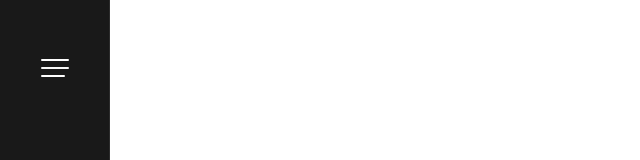
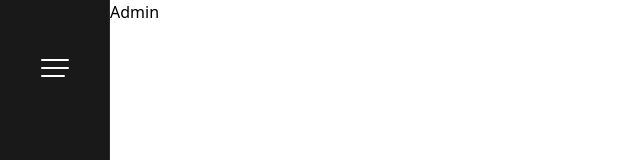
Before and after one commit to CarlLinusHedlund/CarlLinusHedlundDevs, a React (Vite) app: page /admin in a window 1280 px wide. Before the commit this address had no page. Shown: the top 160 px of the page, without its empty margins (0-640 px from the left). Built offline with nearby package versions, Linux system fonts and the light colour scheme.

Commit message:
adds admin page

```diff
--- a/src/App.jsx
+++ b/src/App.jsx
@@ -7,6 +7,7 @@ import AboutPage from './components/main/about';
 import ContactPage from './components/main/contact';
 import ProjectPage from './components/main/projects';
 import HomePage from './components/main/home';
+import AdminPage from './components/main/admin';
 
 function App() {
   return (
@@ -19,6 +20,7 @@ function App() {
             <Route path="/about" element={<AboutPage />} />
             <Route path="/projects" element={<ProjectPage />} />
             <Route path="/contact" element={<ContactPage />} />
+            <Route path="/admin" element={<AdminPage />} />
           </Routes>
         </div>
       </div>
--- /dev/null
+++ b/src/components/main/admin.jsx
@@ -0,0 +1,9 @@
+import { React } from 'react';
+
+function AdminPage() {
+  return (
+    <h1>Admin</h1>
+  );
+}
+
+export default AdminPage;
```
